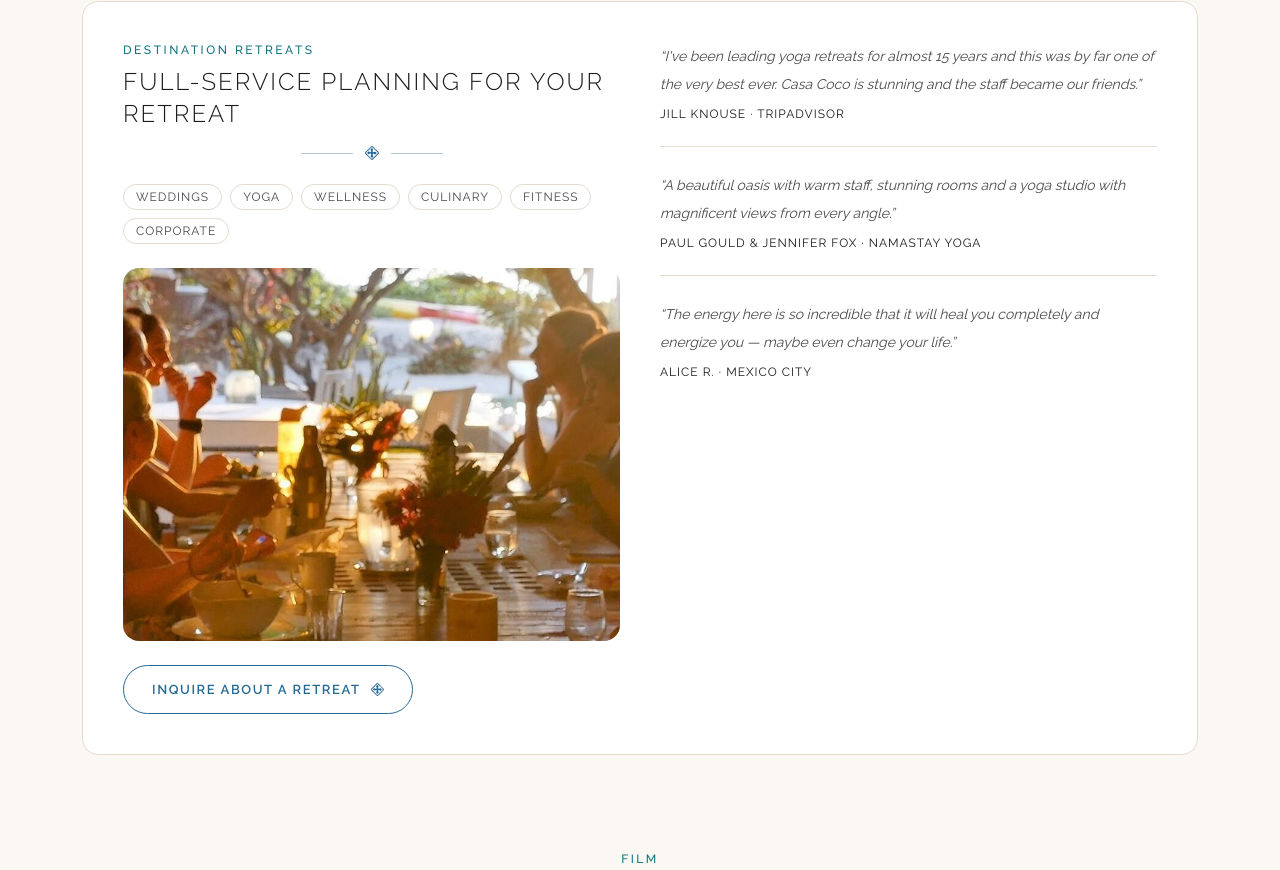
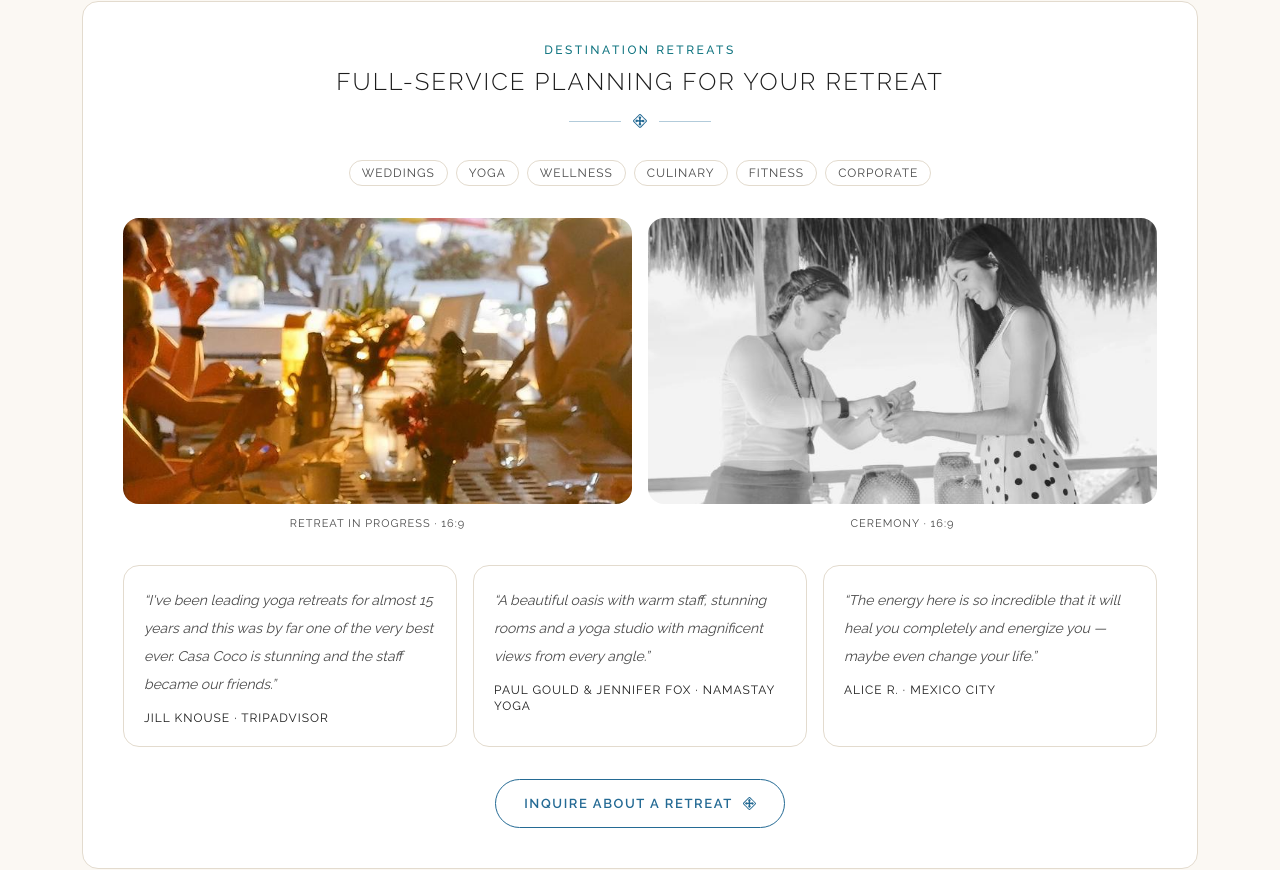
Before and after one commit to Tiggreee/Triple_Island, a Next.js app: page / in a window 1280 px wide. Shown: the part 3437-4307 px from the top of the page. Built offline with nearby package versions, Linux system fonts and the light colour scheme; no server answers.

Commit message:
ux-08 desktop

```diff
--- a/src/app/page.tsx
+++ b/src/app/page.tsx
@@ -255,34 +255,62 @@ export default function Home() {
         </div>
 
         {/* Full-service planning + testimonials */}
-        <div className="grid grid-cols-1 gap-10 rounded-2xl border border-border bg-surface p-6 lg:grid-cols-2 lg:p-10">
-          <div className="space-y-6">
-            <div>
+        <div className="space-y-8 rounded-2xl border border-border bg-surface p-6 lg:p-10">
+          <div className="text-center">
             <p className="text-xs font-medium uppercase tracking-[2.5px] text-brand">Destination retreats</p>
             <h2 className="mt-2 text-2xl font-light uppercase tracking-[2px] text-foreground">Full-service planning for your retreat</h2>
             <AzulejoRule className="mt-4" />
           </div>
-            <div className="flex flex-wrap gap-2">
+
+          <div className="flex flex-wrap justify-center gap-2">
             {retreatTags.map((tag) => (
               <span key={tag} className="rounded-full border border-border px-3 py-1 text-xs uppercase tracking-[1px] text-muted">
                 {tag}
               </span>
             ))}
           </div>
-            <div className="relative aspect-[4/3] w-full overflow-hidden rounded-2xl">
-              <Image src="/media/coco/dining.jpg" alt="Outdoor dining set up for a Coco B retreat" fill sizes="(min-width: 1024px) 50vw, 100vw" className="object-cover" />
+
+          <div className="grid grid-cols-1 gap-4 md:grid-cols-2">
+            <figure className="space-y-3">
+              <div className="relative aspect-video w-full overflow-hidden rounded-2xl">
+                <Image
+                  src="/media/coco/dining.jpg"
+                  alt="Outdoor dining set up for a Coco B retreat"
+                  fill
+                  sizes="(min-width: 1024px) 40vw, 100vw"
+                  className="object-cover"
+                />
               </div>
-            <Link href="/retiros">
-              <Button variant="secondary" icon>Inquire about a retreat</Button>
-            </Link>
+              <figcaption className="text-center text-[11px] uppercase tracking-[1px] text-muted">Retreat in progress · 16:9</figcaption>
+            </figure>
+
+            <figure className="space-y-3">
+              <div className="relative aspect-video w-full overflow-hidden rounded-2xl">
+                <Image
+                  src="/media/coco/retreat-ceremony-palapa.png"
+                  alt="Ceremony setup under the palapa for a destination retreat"
+                  fill
+                  sizes="(min-width: 1024px) 40vw, 100vw"
+                  className="object-cover"
+                />
               </div>
-          <div className="space-y-6">
+              <figcaption className="text-center text-[11px] uppercase tracking-[1px] text-muted">Ceremony · 16:9</figcaption>
+            </figure>
+          </div>
+
+          <div className="grid grid-cols-1 gap-4 md:grid-cols-2 xl:grid-cols-3">
             {testimonials.map((t) => (
-              <figure key={t.author} className="space-y-2 border-b border-border pb-6 last:border-0 last:pb-0">
+              <figure key={t.author} className="h-full space-y-3 rounded-2xl border border-border bg-white/70 p-5">
                 <blockquote className="text-sm italic leading-7 text-muted">&ldquo;{t.quote}&rdquo;</blockquote>
                 <figcaption className="text-xs uppercase tracking-[1px] text-foreground">{t.author}</figcaption>
               </figure>
             ))}
+          </div>
+
+          <div className="flex justify-center">
+            <Link href="/retiros">
+              <Button variant="secondary" icon>Inquire about a retreat</Button>
+            </Link>
           </div>
         </div>
 
```
Lines whose indentation alone changed are shown as unchanged.
